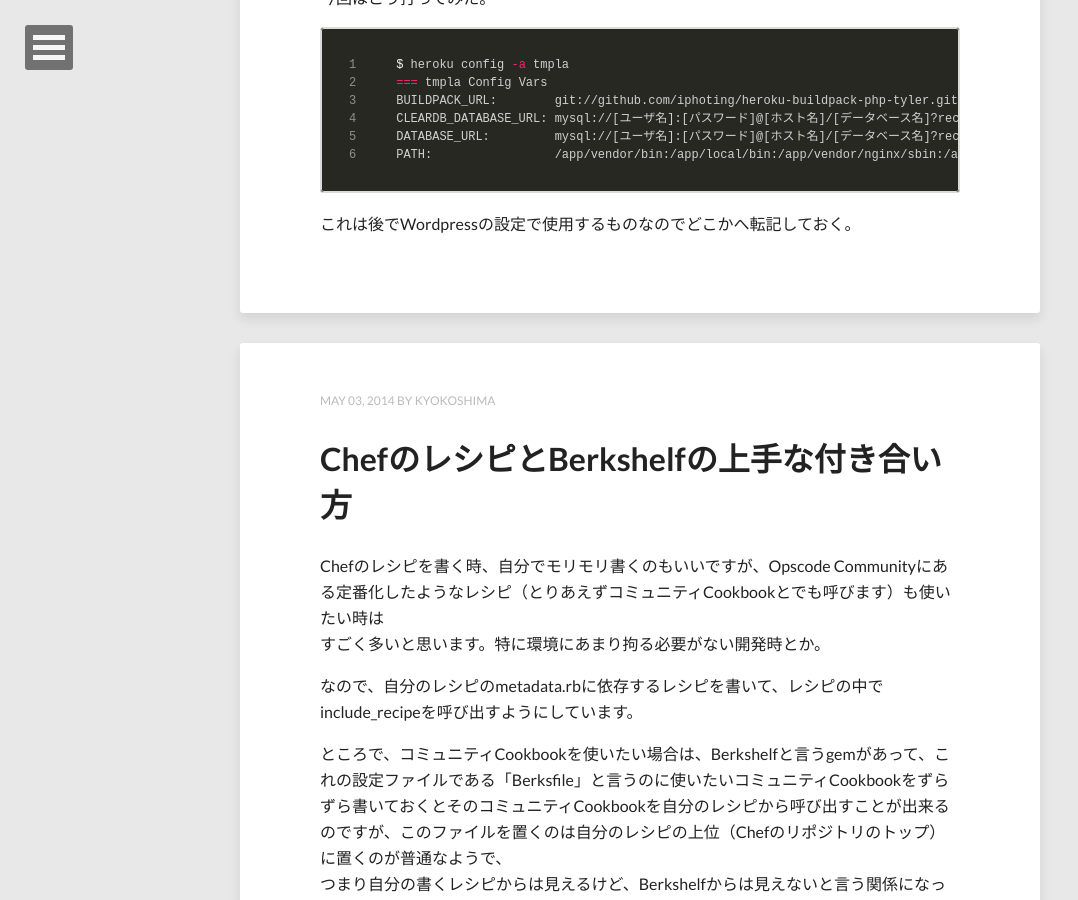
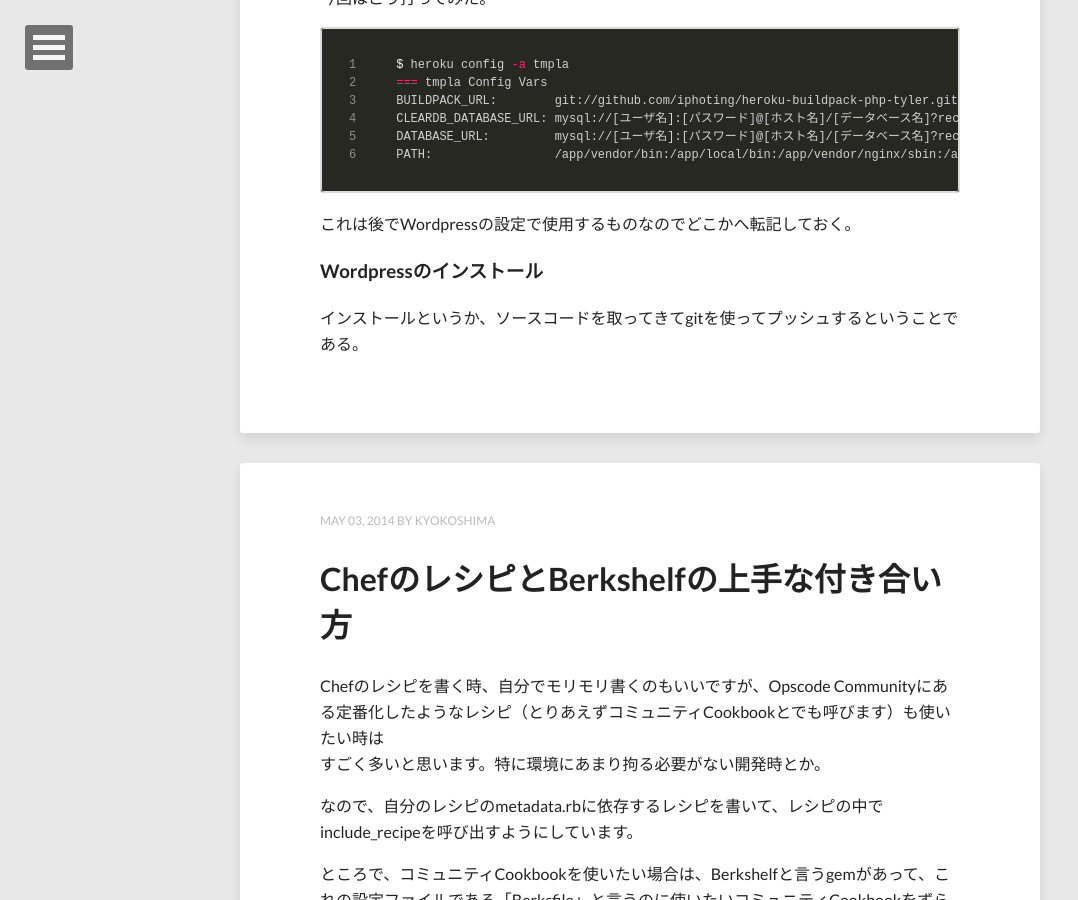
Before and after one commit to tmpla/tmpla.github.io, a Jekyll site: the page built from index.html, in a window 1280 px wide and 900 px high, scrolled down 1732 px. Shown: the whole window, without its empty margins (0-1078 px from the left). Built offline with Jekyll 4.4.1, drawn with Linux system fonts in a browser that asks for light colours; nearby versions of some CDN libraries; the list of posts is cut into pages by our own code.

Commit message:
記事修正

```diff
--- a/_posts/2014-05-07-wordpress_to_heroku.md
+++ b/_posts/2014-05-07-wordpress_to_heroku.md
@@ -12,7 +12,9 @@ WordPressのブログをherokuで立ち上げて、何かメリットあるの
 <http://blog.mah-lab.com/2013/05/01/wordpress-on-heroku/>
 
 ## Herokuアプリの作成
+
 ### Webアプリ作成
+
 herokuのアカウントは既に持っていたので、あとは作ってみるだけ、の状態で行った。
 なので、前述のリンクのStep 1から（ほとんど元記事のままですが・・・）
 
@@ -53,3 +55,7 @@ PATH:                 /app/vendor/bin:/app/local/bin:/app/vendor/nginx/sbin:/app
 ~~~
 
 これは後でWordpressの設定で使用するものなのでどこかへ転記しておく。
+
+### Wordpressのインストール
+
+インストールというか、ソースコードを取ってきてgitを使ってプッシュするということである。
```
